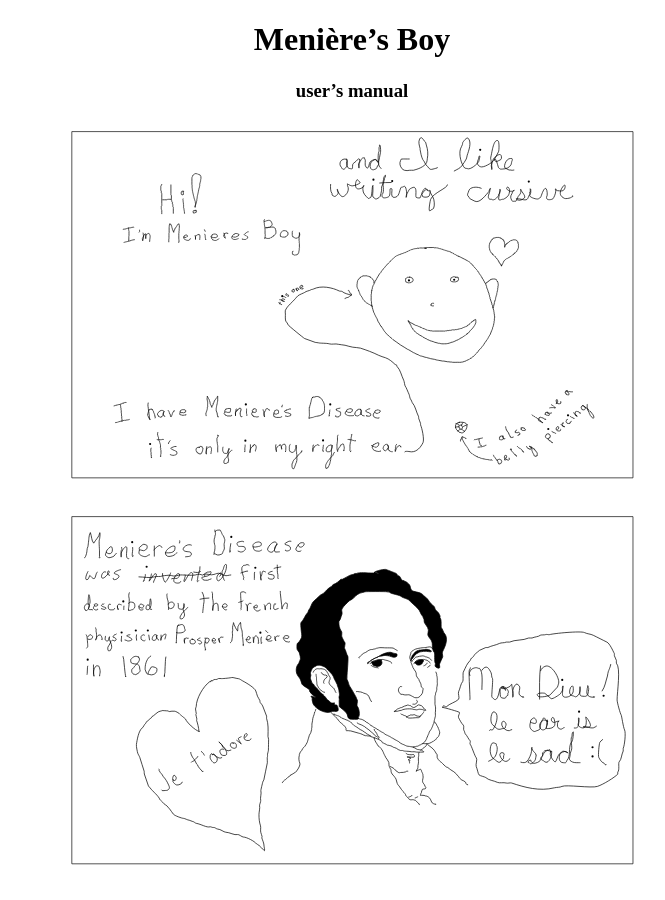
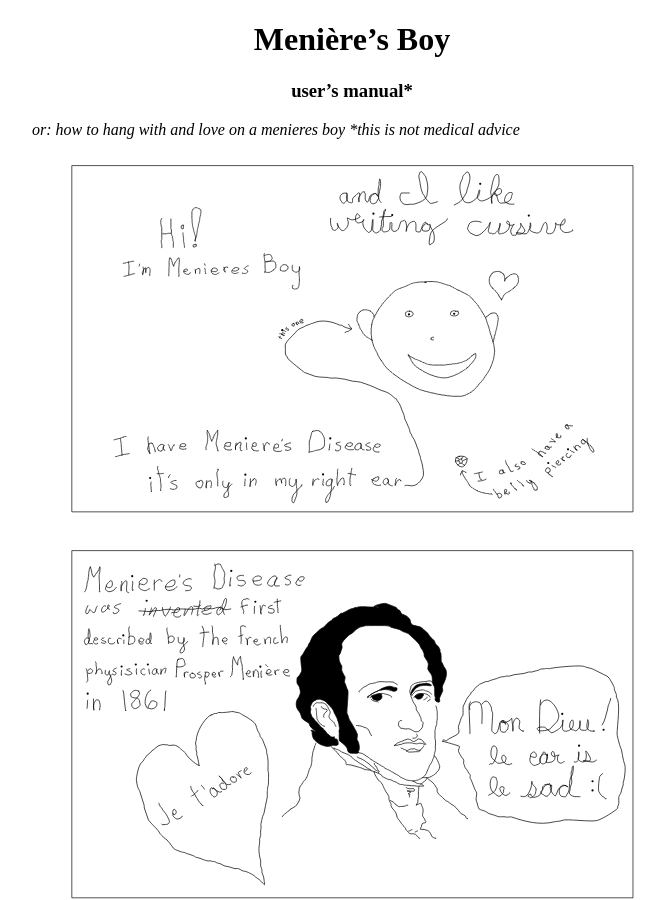
Before and after one commit to hospadar/menieres_boy, a Jekyll site: the page built from index.markdown, in a window 1280 px wide and 900 px high. Shown: the whole window, without its empty margins (288-953 px from the left). Built offline with Jekyll 4.4.1, drawn with Linux system fonts in a browser that asks for light colours.

Commit message:
serve script

```diff
--- a/index.markdown
+++ b/index.markdown
@@ -6,7 +6,9 @@ title: Menières Boy
 ---
 
 # Menière's Boy
-### user's manual
+### user's manual*
+_or: how to hang with and love on a menieres boy_
+_*this is not medical advice_
 
 {% for thing in site.static_files %}
 {% if thing.frame %}
```
Also changed, not shown: assets/images/frames/07.svg (added), 1 other file.
